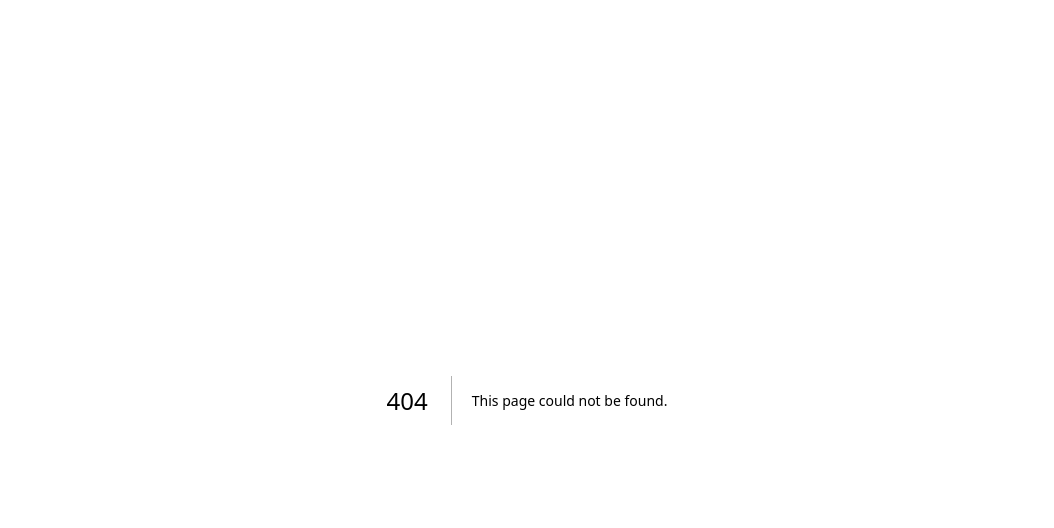
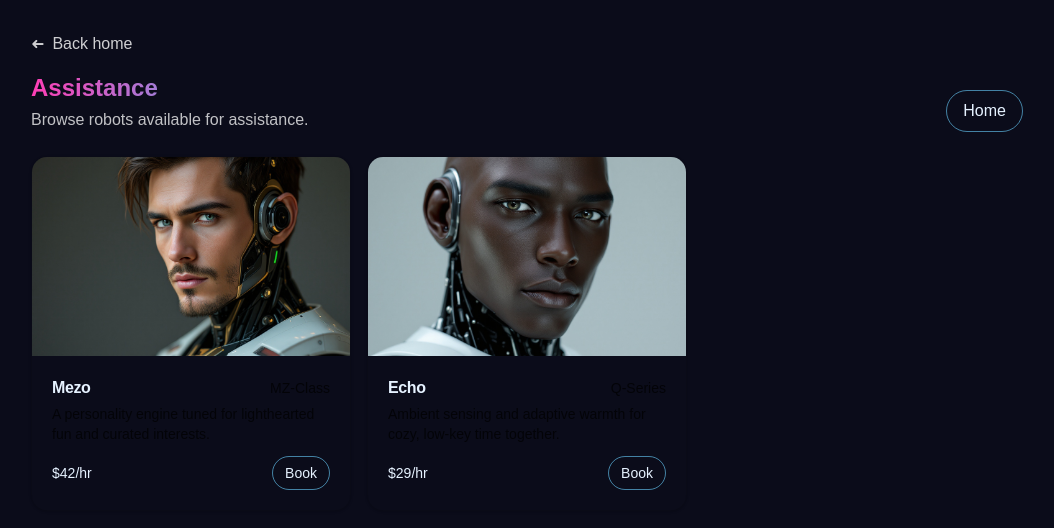
Before and after one commit to averagegio/clankthat, a Next.js app: page /services/assistance in a window 1280 px wide. Before the commit this address had no page. Shown: the top 528 px of the page, without its empty margins (113-1167 px from the left). Built offline with nearby package versions, Linux system fonts and the light colour scheme; no server answers.

Commit message:
feat: add themed service category page and update service links

```diff
--- a/app/page.js
+++ b/app/page.js
@@ -115,15 +115,15 @@ export default function Home() {
         <section id="services" className="mt-12">
           <h2 className="text-xl font-semibold">Service categories</h2>
           <div className="mt-4 grid gap-4 sm:grid-cols-3">
-            <Link href="/api/services/companionship" className="rounded-xl border border-white/10 p-4 bg-white/[.02] hover:bg-white/[.04] transition-colors">
+            <Link href="/services/companionship" className="rounded-xl border border-white/10 p-4 bg-white/[.02] hover:bg-white/[.04] transition-colors">
               <h3 className="text-base font-medium">Companionship</h3>
               <p className="mt-1 text-sm text-white/75">Ari‑9, Echo, Nova</p>
             </Link>
-            <Link href="/api/services/events" className="rounded-xl border border-white/10 p-4 bg-white/[.02] hover:bg-white/[.04] transition-colors">
+            <Link href="/services/events" className="rounded-xl border border-white/10 p-4 bg-white/[.02] hover:bg-white/[.04] transition-colors">
               <h3 className="text-base font-medium">Events</h3>
               <p className="mt-1 text-sm text-white/75">Mezo, Siva</p>
             </Link>
-            <Link href="/api/services/assistance" className="rounded-xl border border-white/10 p-4 bg-white/[.02] hover:bg-white/[.04] transition-colors">
+            <Link href="/services/assistance" className="rounded-xl border border-white/10 p-4 bg-white/[.02] hover:bg-white/[.04] transition-colors">
               <h3 className="text-base font-medium">Assistance</h3>
               <p className="mt-1 text-sm text-white/75">Echo, Mezo</p>
             </Link>
--- /dev/null
+++ b/app/services/[category]/page.jsx
@@ -0,0 +1,53 @@
+import Link from "next/link";
+import BackHome from "@/app/components/BackHome";
+import RobotCard from "@/app/components/RobotCard";
+
+async function fetchCategory(category) {
+  const res = await fetch(`${process.env.NEXT_PUBLIC_BASE_URL ?? ""}/api/services/${category}`, { cache: "no-store" });
+  if (!res.ok) return null;
+  return res.json();
+}
+
+export default async function ServiceCategoryPage({ params }) {
+  const category = String(params.category || "");
+  const data = await fetchCategory(category);
+
+  if (!data) {
+    return (
+      <div className="mx-auto max-w-screen-lg px-4 pt-8">
+        <BackHome />
+        <h1 className="text-2xl font-semibold neon-heading">Category not found</h1>
+        <p className="mt-2 text-white/75">Try one of: companionship, events, assistance.</p>
+      </div>
+    );
+  }
+
+  const { robots = [] } = data;
+
+  return (
+    <div className="mx-auto max-w-screen-lg px-4 pt-8">
+      <BackHome />
+      <div className="flex items-end justify-between gap-3">
+        <div>
+          <h1 className="text-2xl font-semibold neon-heading capitalize">{category}</h1>
+          <p className="mt-1 text-white/75">Browse robots available for {category}.</p>
+        </div>
+        <Link href="/" className="rounded-full px-4 py-2 btn-neon-outline border">Home</Link>
+      </div>
+
+      <div className="mt-6 grid gap-4 sm:grid-cols-2 md:grid-cols-3">
+        {robots.map((r) => (
+          <RobotCard
+            key={r.slug}
+            name={r.name}
+            model={r.model}
+            tagline={r.bio}
+            price={r.price}
+            image={r.image}
+            slug={r.slug}
+          />
+        ))}
+      </div>
+    </div>
+  );
+}
```
